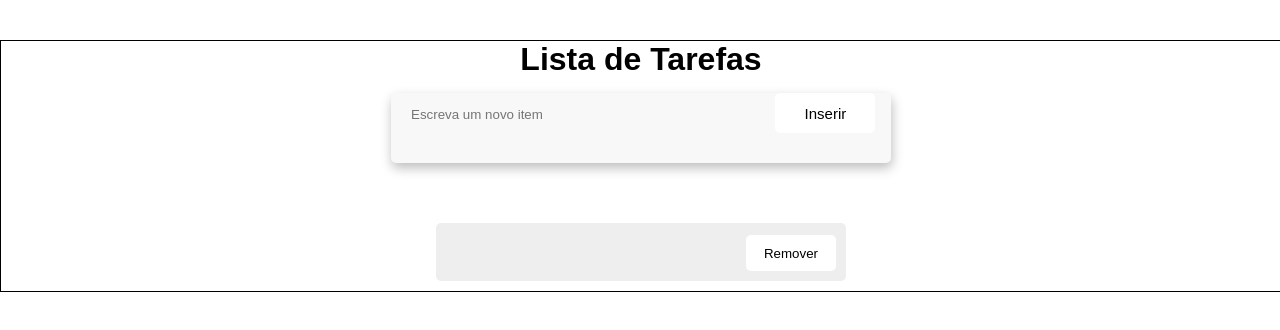
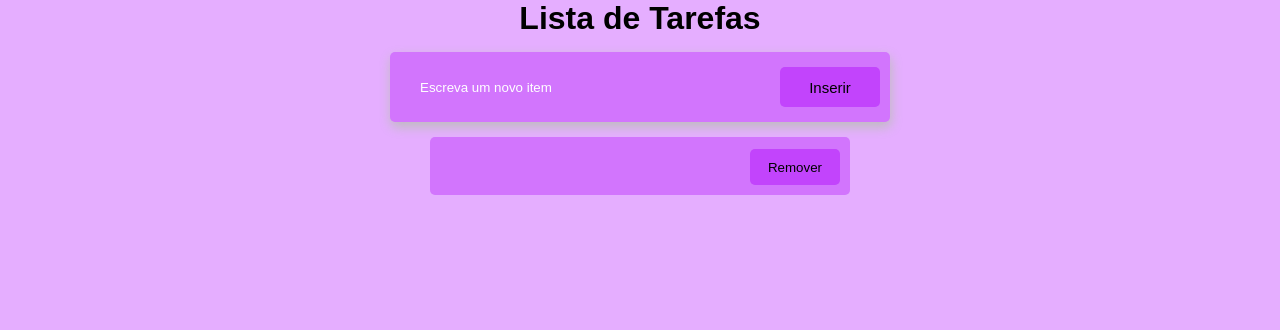
Before and after one commit to VitorSantos920/to-DoList, a plain HTML site: page index.html in a window 1280 px wide. Both pictures are taken after a click on the button "Inserir". Drawn offline with Linux system fonts and the light colour scheme.

Commit message:
Mudança nas cores

```diff
--- a/assets/css/style.css
+++ b/assets/css/style.css
@@ -8,6 +8,7 @@
 body {
     font-family: sans-serif;
     display: inline-block;
+    background-color: rgb(229, 174, 255);
 }
 
 .container{
@@ -16,22 +17,27 @@ body {
     gap: 15px;
     width: 100vw;
     align-items: center;
-    margin-top: 40px;
-    border: 1px solid black;
 }
 
 .content {
-    background-color: rgb(248, 248, 248);
+    background-color: rgb(210, 117, 253);
+    display: flex;
     height: 70px;
     width: 480px;
     box-shadow: 1px 5px 12px rgb(189, 189, 189);
     border-radius: 5px;
-    margin-bottom: 45px;
     padding-left: 20px;
+    justify-content: center;
+    align-items: center;
+}
+
+::placeholder{
+    color: rgb(255, 255, 255);
+
 }
 
 #inpText{
-    background-color: rgb(248, 248, 248);;
+    background-color: rgb(210, 117, 253);
     width: 300px;
     height: 40px;
     outline: 0;
@@ -51,24 +57,26 @@ body {
     height: 40px;
     width: 100px;
     margin-left: 60px;
-    background-color: white;
+    background-color: rgb(194, 68, 252);
     border-radius: 5px;
     transition: 0.5s;
 }
 
 #inpButton:hover{
-    background-color: rgb(62, 177, 62);
+    background-color: rgb(146, 3, 212);
+    color: white;
     transition: 0.5s;
 }
 
 li{
     list-style-type: none;
-    background-color: rgb(238, 238, 238);
+    background-color: rgb(210, 117, 253);
+    color: white;
     border-radius: 5px;
     margin-bottom: 10px;
     height: 40px;
     width: 400px;
-    padding: 18px 0 0 10px;
+    padding: 18px 0 0 20px;
     position: relative;
 }
 
@@ -76,7 +84,7 @@ li{
     position: absolute;
     right: 10px;
     top: 12px;
-    background-color: white;
+    background-color: rgb(194, 68, 252);
     border: none;
     height: 36px;
     width: 90px;
@@ -85,6 +93,7 @@ li{
 }
 
 #removeButton:hover {
-    background-color: rgb(255, 78, 78);
+    background-color: rgb(146, 3, 212);
+    color: white;
     transition: 0.5s;
 }
```
